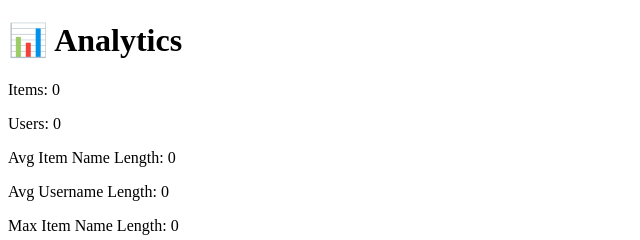
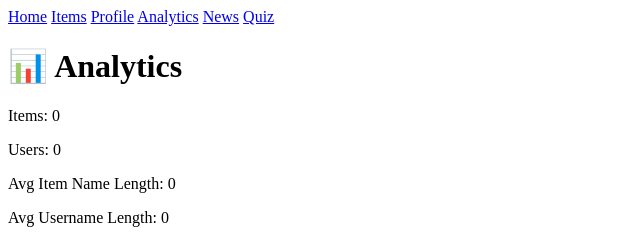
Before and after one commit to shreyash-lohare/Buggy_Repo, a plain HTML site: page Buggy_Repo/frontend/analytics.html in a window 1280 px wide. Shown: the top 240 px of the page, without its empty margins (0-640 px from the left). Drawn offline with Linux system fonts and the light colour scheme.

Commit message:
Update analytics.html

```diff
--- a/Buggy_Repo/frontend/analytics.html
+++ b/Buggy_Repo/frontend/analytics.html
@@ -6,6 +6,14 @@
   <link rel="stylesheet" href="style.css" />
 </head>
 <body>
+  <nav>
+    <a href="index.html">Home</a>
+    <a href="items.html">Items</a>
+    <a href="profile.html">Profile</a>
+    <a href="analytics.html">Analytics</a>
+    <a href="news.html">News</a>
+    <a href="quiz.html">Quiz</a>
+  </nav>
   <div class="container">
     <!-- Did I GPT this code???-->
     <h1>📊 Analytics</h1>
```
